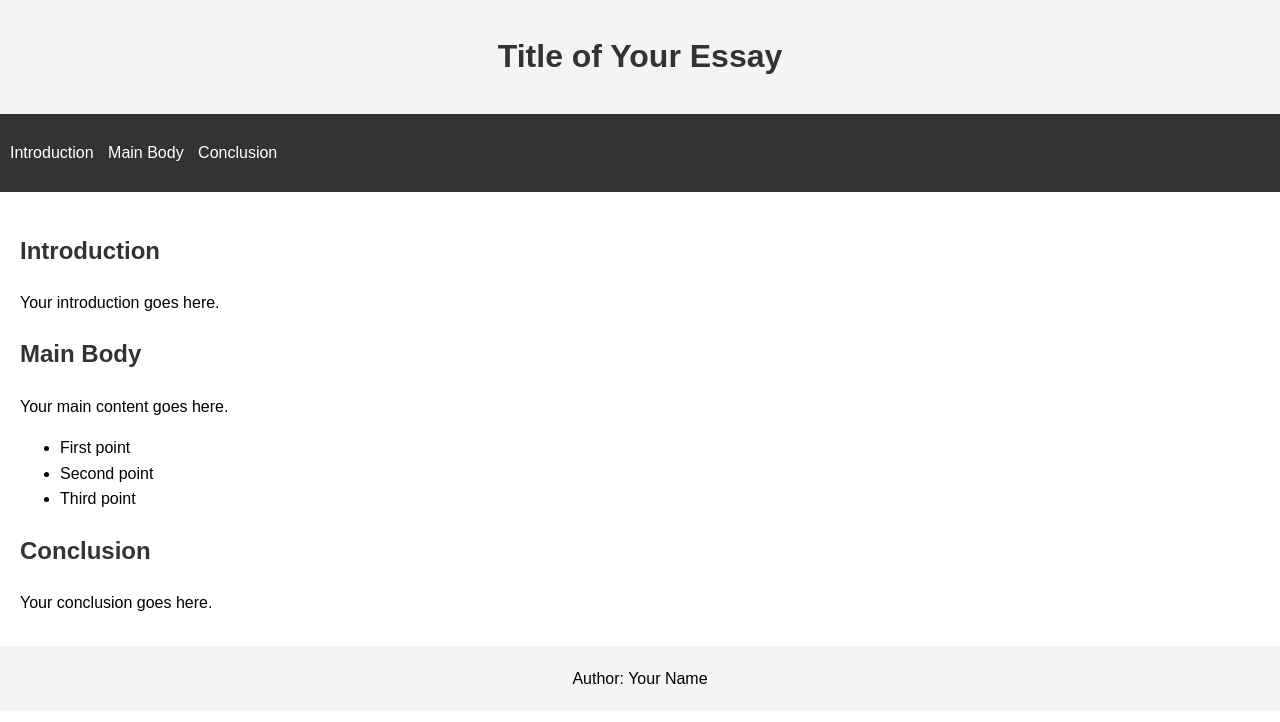
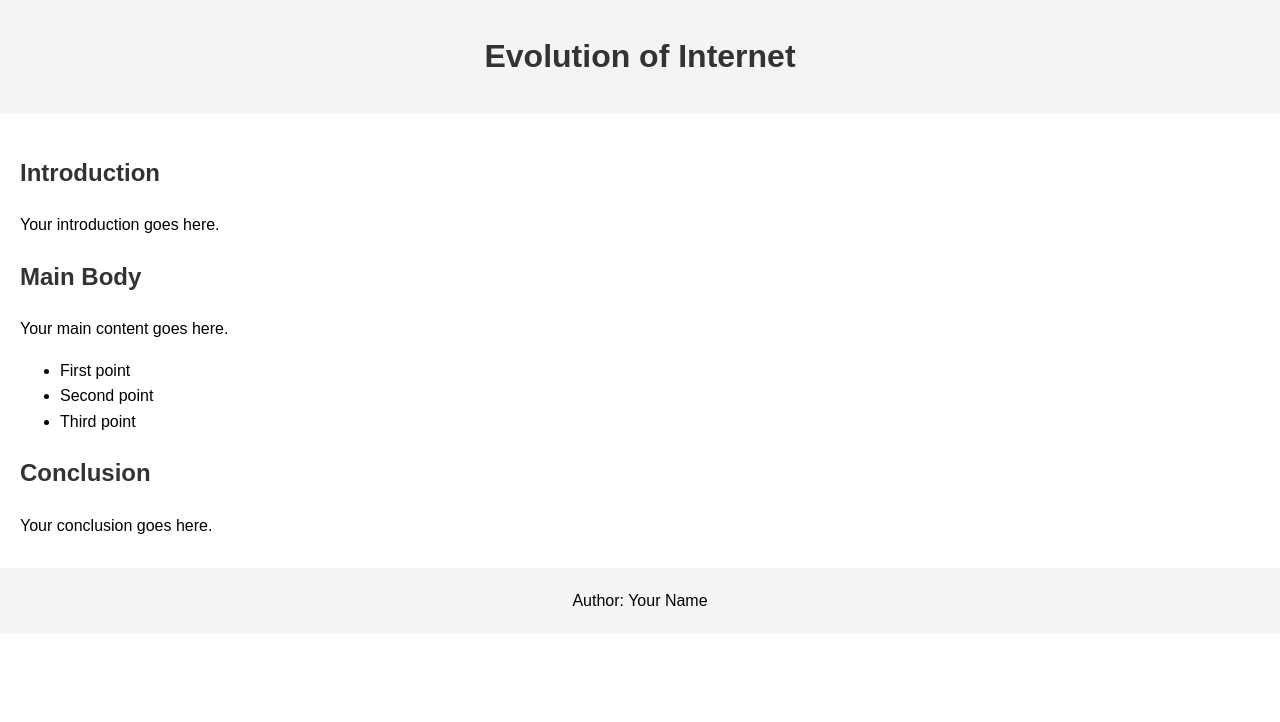
Before and after one commit to shun-xyz/webactivities, a plain HTML site: page index.html in a window 1280 px wide. Drawn offline with Linux system fonts and the light colour scheme.

Commit message:
Update index.html

```diff
--- a/index.html
+++ b/index.html
@@ -3,20 +3,20 @@
 <head>
     <meta charset="UTF-8">
     <meta name="viewport" content="width=device-width, initial-scale=1.0">
-    <title>My Essay</title>
+    <title>Intro to HTML: Research Paper</title>
     <link rel="stylesheet" href="styles.css">
 </head>
 <body>
     <header>
-        <h1>Title of Your Essay</h1>
+        <h1>Evolution of Internet</h1>
     </header>
-    <nav>
+<!--     <nav>
         <ul>
             <li><a href="#introduction">Introduction</a></li>
             <li><a href="#main-body">Main Body</a></li>
             <li><a href="#conclusion">Conclusion</a></li>
         </ul>
-    </nav>
+    </nav> -->
     <main>
         <section id="introduction">
             <h2>Introduction</h2>
```
